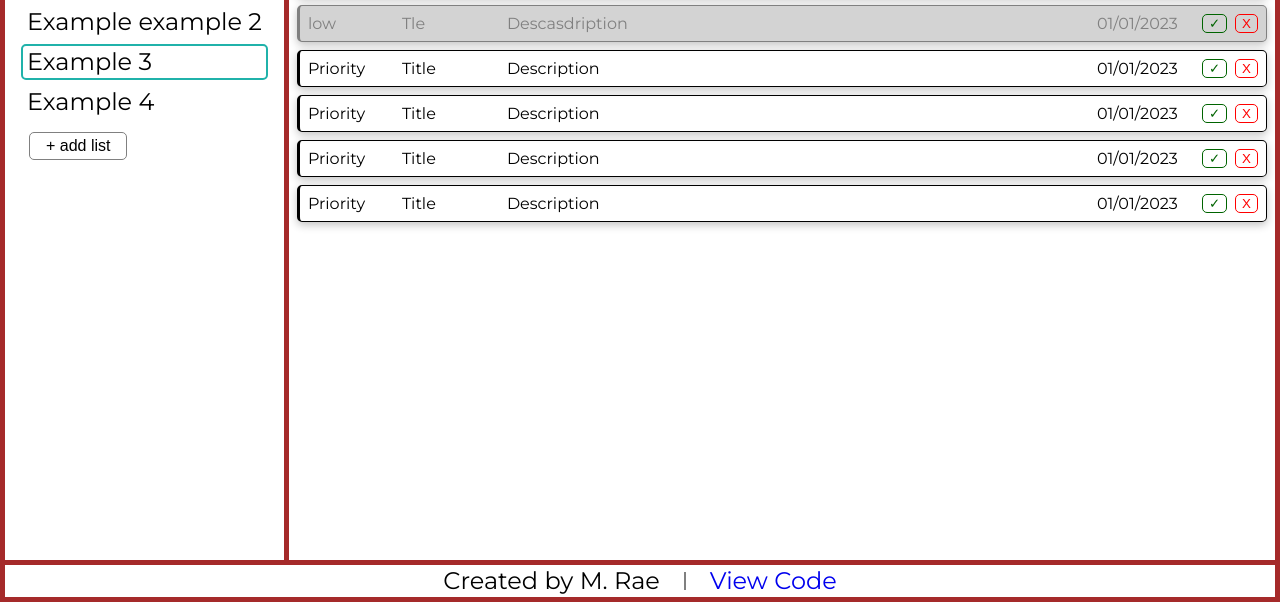
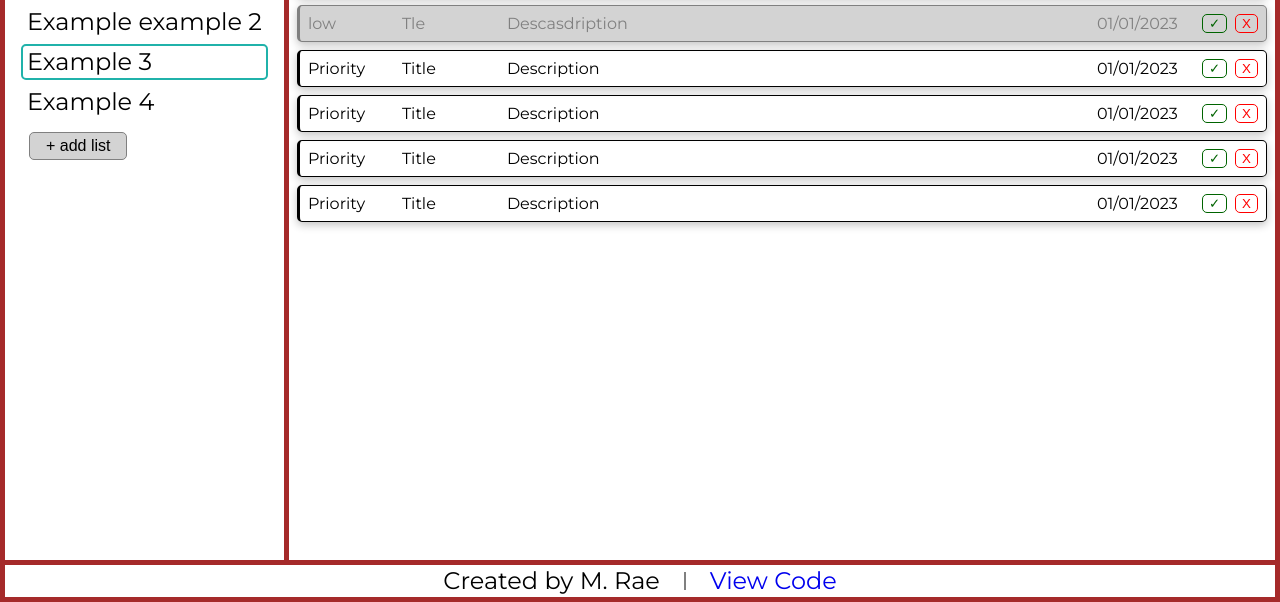
Before and after one commit to mattyjrae123/todo-list, a website built with webpack: page src/index.html in a window 1280 px wide. In both pictures the pointer is over the button "+ add list". Shown: the part 198-800 px from the top of the page. Built offline with nearby package versions, Linux system fonts and the light colour scheme.

Commit message:
Fix CSS typo

```diff
--- a/src/styles/style.css
+++ b/src/styles/style.css
@@ -66,12 +66,12 @@
   border: 1px solid grey;
 }
 
-#add-btn:hover {
+.add-btn:hover {
   background-color: lightgray;
   cursor: pointer;
 }
 
-#add-btn:active{
+.add-btn:active{
   color: white;
   background-color: black;
 }
```
